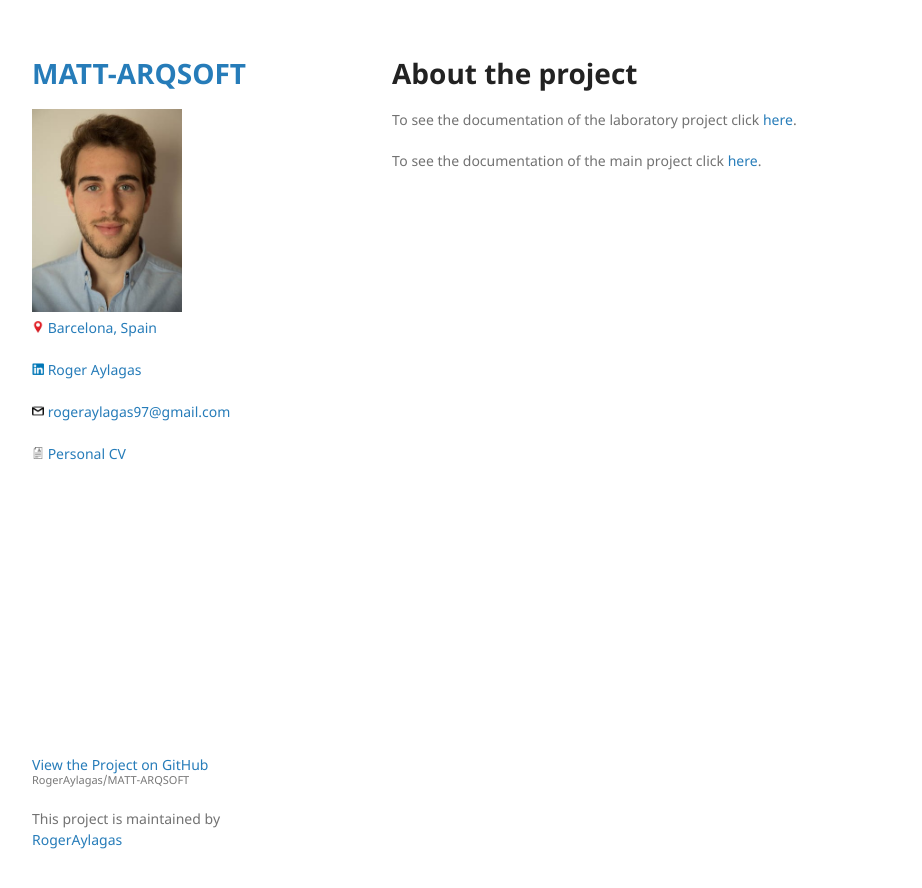
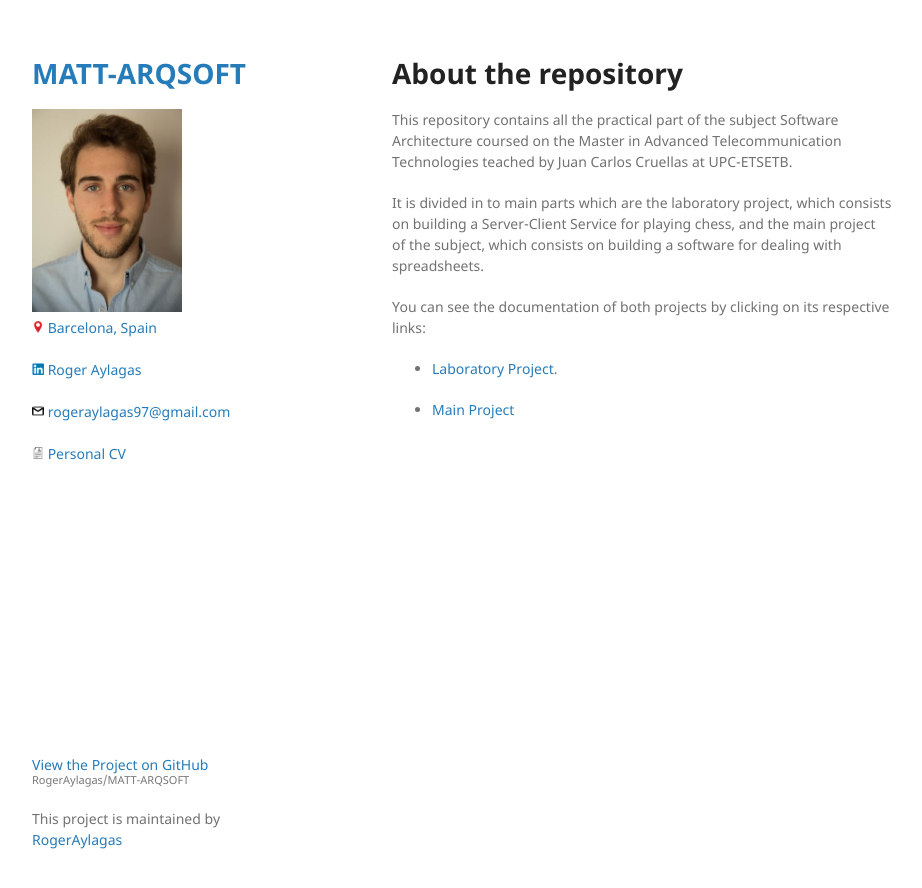
Before and after one commit to RogerAylagas/MATT-ARQSOFT, a Jekyll site: the page built from index.md, in a window 1280 px wide. Shown: the top 888 px of the page, without its empty margins (178-1100 px from the left). Built offline with Jekyll 4.4.1, drawn with Linux system fonts in a browser that asks for light colours; our own code applies the rules of GitHub Pages for plain Markdown files.

Commit message:
Updated index of the repository

```diff
--- a/index.md
+++ b/index.md
@@ -3,9 +3,14 @@ layout: default
 ---
 
 
-# About the project
+# About the repository
 
+This repository contains all the practical part of the subject Software Architecture coursed on the Master in Advanced Telecommunication Technologies teached by Juan Carlos Cruellas at UPC-ETSETB.
 
-To see the documentation of the laboratory project click [here](./lab_branch.html).
+It is divided in to main parts which are the laboratory project, which consists on building a Server-Client Service for playing chess, and the main project of the subject, which consists on building a software for dealing with spreadsheets.
 
-To see the documentation of the main project click [here](./project_branch.html).
+You can see the documentation of both projects by clicking on its respective links:
+
+*   [Laboratory Project](./lab_branch.html).
+
+*   [Main Project](./project_branch.html)
```
